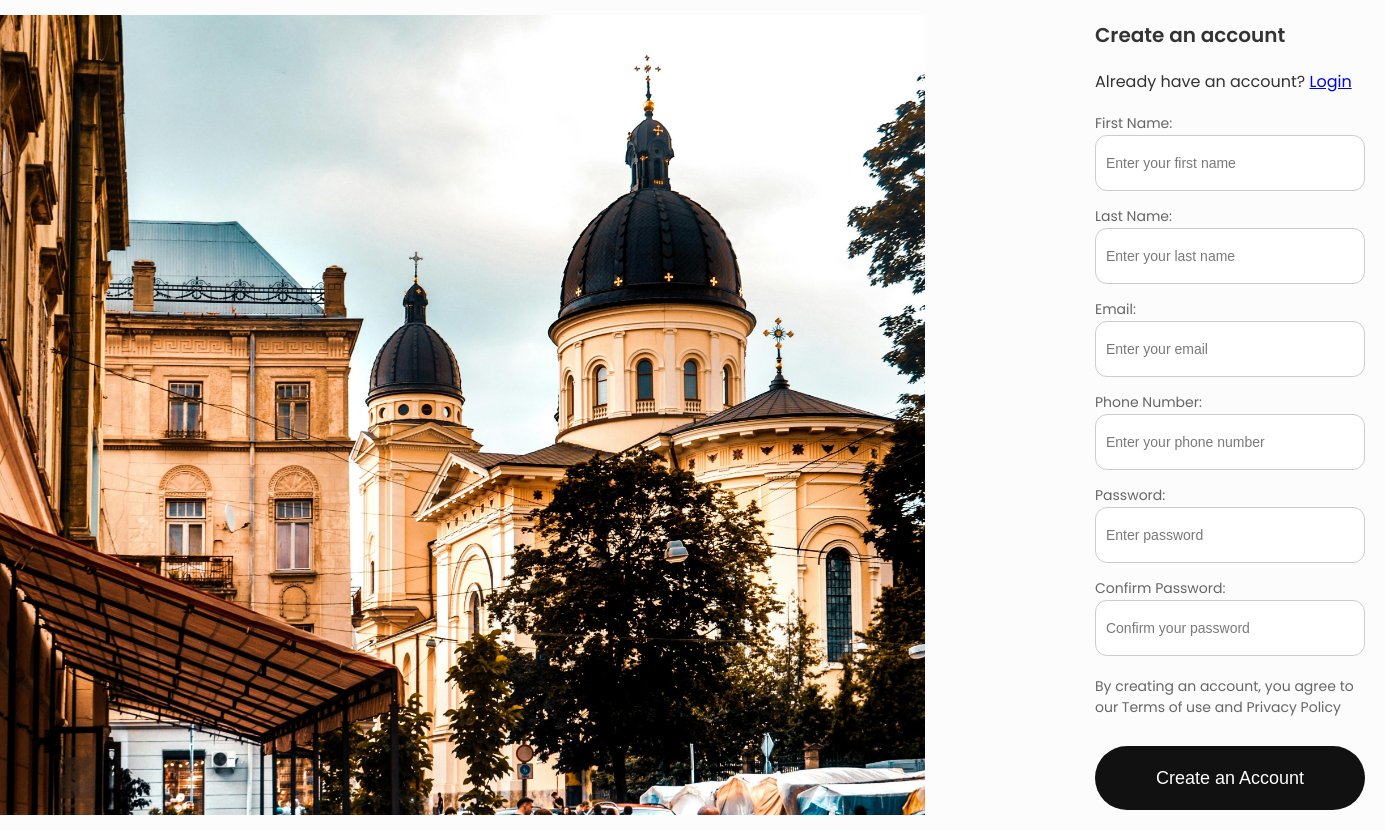
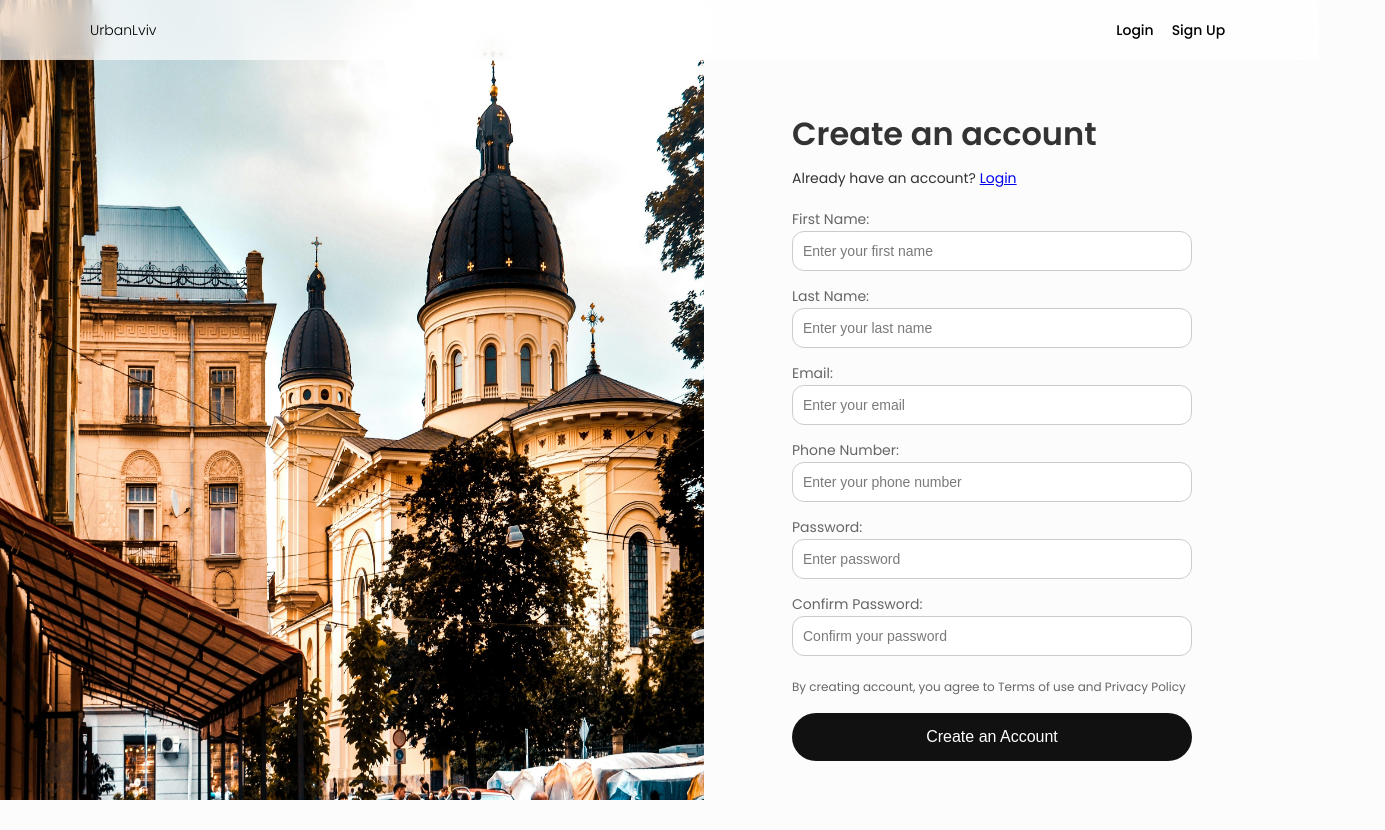
Before and after one commit to sparkLess16/urbanlviv_ui, a React (Create React App) app: page /signup in a window 1280 px wide. Shown: the whole page, 1385 px wide, since content can reach past the window. After the commit the page ends 807 px from the top, so only its background shows below. Built offline with nearby package versions, Linux system fonts and the light colour scheme.

Commit message:
ui fixes

```diff
--- a/src/App.js
+++ b/src/App.js
@@ -3,15 +3,40 @@ import LoginPage from "./pages/LoginPage";
 import SignUpPage from "./pages/SignUpPage";
 import UserAccountPage from "./pages/UserAccountPage";
 import VerificationPage from "./pages/VerificationPage";
+import ProtectedRoute from "./components/ProtectedRoute";
+import Layout from "./components/Layout";
 import "./App.css";
 
 function App() {
   return (
     <Router>
       <Routes>
-        <Route path="/login" element={<LoginPage />} />
-        <Route path="/signup" element={<SignUpPage />} />
-        <Route path="/useraccount" element={<UserAccountPage />} />
+        <Route
+          path="/login"
+          element={
+            <Layout>
+              <LoginPage />
+            </Layout>
+          }
+        />
+        <Route
+          path="/signup"
+          element={
+            <Layout>
+              <SignUpPage />
+            </Layout>
+          }
+        />
+        <Route
+          path="/userAccount"
+          element={
+            <ProtectedRoute>
+              <Layout>
+                <UserAccountPage />
+              </Layout>
+            </ProtectedRoute>
+          }
+        />
         <Route path="/verification" element={<VerificationPage />} />
       </Routes>
     </Router>
--- /dev/null
+++ b/src/components/Layout.js
@@ -0,0 +1,44 @@
+import { useNavigate } from "react-router-dom";
+import { useEffect, useState } from "react";
+import "../styles/Layout.css";
+
+const Layout = ({ children }) => {
+  const navigate = useNavigate();
+  const [isAuthenticated, setIsAuthenticated] = useState(false);
+
+  useEffect(() => {
+    const token = localStorage.getItem("authToken");
+    setIsAuthenticated(!!token);
+  }, []);
+
+  const handleSignOut = () => {
+    localStorage.removeItem("authToken");
+    setIsAuthenticated(false);
+    navigate("/login");
+  };
+
+  return (
+    <div className="app-container">
+      <header className="app-header">
+        <h1 className="logo" onClick={() => navigate("/")}>
+          UrbanLviv
+        </h1>
+        <div className="header-buttons">
+          {isAuthenticated ? (
+            <button className="sign-out-btn" onClick={handleSignOut}>
+              Sign Out
+            </button>
+          ) : (
+            <>
+              <button onClick={() => navigate("/login")}>Login</button>
+              <button onClick={() => navigate("/signup")}>Sign Up</button>
+            </>
+          )}
+        </div>
+      </header>
+      <main>{children}</main>
+    </div>
+  );
+};
+
+export default Layout;
--- a/src/components/Login.js
+++ b/src/components/Login.js
@@ -65,10 +65,13 @@ const Login = () => {
   });
 
   return (
-    <div className="login">
-      <img src={myImage} alt="Description" className="image-login" />
-      <div className="container">
-        <h2>Login</h2>
+    <div className="login-container">
+      <div className="login-container-img">
+        <img src={myImage} alt="Description" className="image-login" />
+      </div>
+
+      <div className="login-container-content">
+        <h2 className="login-container-content-title">Login</h2>
         <p className="signup-link">
           Already have an account? <Link to="/signup">Sign Up</Link>
         </p>
@@ -115,7 +118,7 @@ const Login = () => {
 
                 <button
                   type="submit"
-                  className="btn btn-success"
+                  className="form-group-btn"
                   disabled={isSubmitting}
                 >
                   {isSubmitting ? "Login..." : "Login"}
--- /dev/null
+++ b/src/components/ProtectedRoute.js
@@ -0,0 +1,8 @@
+import { Navigate } from "react-router-dom";
+
+const ProtectedRoute = ({ children }) => {
+  const token = localStorage.getItem("authToken");
+  return token ? children : <Navigate to="/login" replace />;
+};
+
+export default ProtectedRoute;
--- a/src/components/SignUp.js
+++ b/src/components/SignUp.js
@@ -4,7 +4,7 @@ import { useNavigate, Link } from "react-router-dom";
 import * as Yup from "yup";
 import { Formik, Form, Field, ErrorMessage } from "formik";
 import "../styles/SignUp.css";
-import myImage from '../assets/img2.jpg';
+import myImage from "../assets/img2.jpg";
 
 const Signup = () => {
   const navigate = useNavigate();
@@ -23,7 +23,7 @@ const Signup = () => {
       .required("Password is required"),
     confirmPassword: Yup.string()
       .oneOf([Yup.ref("password"), null], "Passwords must match")
-      .required("Confirm Password is required")
+      .required("Confirm Password is required"),
   });
 
   const initialValues = {
@@ -32,7 +32,7 @@ const Signup = () => {
     email: "",
     phone: "",
     password: "",
-    confirmPassword: ""
+    confirmPassword: "",
   };
 
   // Handle form submission with an API call
@@ -52,8 +52,7 @@ const Signup = () => {
       // If there is an error from the API, set a server error in Formik
       setErrors({
         server:
-          error.response?.data?.message ||
-          "Sign-up failed, please try again."
+          error.response?.data?.message || "Sign-up failed, please try again.",
       });
     } finally {
       setSubmitting(false);
@@ -61,15 +60,15 @@ const Signup = () => {
   };
 
   return (
-    <div className="signup">
-      <img src={myImage} alt="Description" className="img-signup"/>
-      <div className="container">
-        <h2>Create an account</h2>
+    <div className="signup-container">
+      <div className="signup-container-img">
+        <img src={myImage} alt="Description" className="img-signup" />
+      </div>
+
+      <div className="signup-container-content">
+        <h2 className="signup-container-content-title">Create an account</h2>
         <p className="login-link">
-          Already have an account?{" "}
-          <Link to="/login">
-            Login
-          </Link>
+          Already have an account? <Link to="/login">Login</Link>
         </p>
         <Formik
           initialValues={initialValues}
@@ -78,7 +77,9 @@ const Signup = () => {
         >
           {({ isSubmitting, errors }) => (
             <Form className="addUserForm">
-              {errors.server && <p className="error-message">{errors.server}</p>}
+              {errors.server && (
+                <p className="error-message">{errors.server}</p>
+              )}
               <div className="inputGroup">
                 <div className="form-group">
                   <label htmlFor="firstName">First Name:</label>
@@ -88,7 +89,11 @@ const Signup = () => {
                     name="firstName"
                     placeholder="Enter your first name"
                   />
-                  <ErrorMessage name="firstName" component="p" className="error-message" />
+                  <ErrorMessage
+                    name="firstName"
+                    component="p"
+                    className="error-message"
+                  />
                 </div>
 
                 <div className="form-group">
@@ -99,7 +104,11 @@ const Signup = () => {
                     name="lastName"
                     placeholder="Enter your last name"
                   />
-                  <ErrorMessage name="lastName" component="p" className="error-message" />
+                  <ErrorMessage
+                    name="lastName"
+                    component="p"
+                    className="error-message"
+                  />
                 </div>
 
                 <div className="form-group">
@@ -110,9 +119,12 @@ const Signup = () => {
                     name="email"
                     placeholder="Enter your email"
                   />
-                  <ErrorMessage name="email" component="p" className="error-message" />
+                  <ErrorMessage
+                    name="email"
+                    component="p"
+                    className="error-message"
+                  />
                 </div>
-
 
                 <div className="form-group">
                   <label htmlFor="phone">Phone Number:</label>
@@ -122,7 +134,11 @@ const Signup = () => {
                     name="phone"
                     placeholder="Enter your phone number"
                   />
-                  <ErrorMessage name="phone" component="p" className="error-message" />
+                  <ErrorMessage
+                    name="phone"
+                    component="p"
+                    className="error-message"
+                  />
                 </div>
 
                 <div className="form-group">
@@ -133,7 +149,11 @@ const Signup = () => {
                     name="password"
                     placeholder="Enter password"
                   />
-                  <ErrorMessage name="password" component="p" className="error-message" />
+                  <ErrorMessage
+                    name="password"
+                    component="p"
+                    className="error-message"
+                  />
                 </div>
 
                 <div className="form-group">
@@ -144,14 +164,23 @@ const Signup = () => {
                     name="confirmPassword"
                     placeholder="Confirm your password"
                   />
-                  <ErrorMessage name="confirmPassword" component="p" className="error-message" />
+                  <ErrorMessage
+                    name="confirmPassword"
+                    component="p"
+                    className="error-message"
+                  />
                 </div>
 
                 <p className="terms">
-                  By creating an account, you agree to our Terms of use and Privacy Policy
+                  By creating account, you agree to Terms of use and Privacy
+                  Policy
                 </p>
 
-                <button type="submit" className="btn btn-success" disabled={isSubmitting}>
+                <button
+                  type="submit"
+                  className="signup-btn"
+                  disabled={isSubmitting}
+                >
                   {isSubmitting ? "Signing Up..." : "Create an Account"}
                 </button>
               </div>
--- /dev/null
+++ b/src/styles/Layout.css
@@ -0,0 +1,40 @@
+.app-header {
+  position: fixed;
+  top: 0;
+  left: 0;
+  width: 89%;
+  height: 40px;
+  z-index: 1000;
+  display: flex;
+  justify-content: space-between;
+  align-items: center;
+  background-color: rgba(255, 255, 255, 0.7);
+  color: rgb(255, 255, 255);
+  padding: 10px 90px;
+  backdrop-filter: blur(10px);
+  -webkit-backdrop-filter: blur(10px);
+}
+
+.logo {
+  font-size: 14px;
+  font-weight: 300;
+  cursor: pointer;
+  color: black;
+}
+
+.header-buttons button {
+  margin-left: 10px;
+  color: rgb(0, 0, 0);
+  font-family: "Poppins", sans-serif;
+  font-weight: 500;
+  font-size: 14px;
+  border: none;
+  cursor: pointer;
+  background-color: transparent;
+  padding: 4px;
+  outline: none;
+}
+
+.header-buttons button:hover {
+  color: rgb(103, 102, 102);
+}
--- a/src/styles/Login.css
+++ b/src/styles/Login.css
@@ -1,19 +1,17 @@
-.container {
-  max-width: 400px;
-  padding: 20px;
+.login-container-content {
+  width: 400px;
+  margin: 0 auto;
 }
 
-
-.signup-link{
+.signup-link {
   font-weight: 400;
-  font-size: 16px;
+  font-size: 14px;
   line-height: 24px;
   color: #333333;
   margin: 0;
   margin-top: 8px;
   margin-bottom: 16px;
 }
-
 
 .form-group {
   margin-bottom: 12px;
@@ -34,7 +32,6 @@ label {
   margin-top: 2px;
 }
 
-
 .addUserForm .inputGroup input {
   border: 1px solid #ccc;
   border-radius: 12px;
@@ -50,32 +47,34 @@ input::placeholder {
   color: rgb(122, 122, 122); /* Replace 'red' with your desired color */
 }
 
-.inputGroup button {
+.form-group-btn {
   background-color: #111111;
   color: white;
   font-weight: 500;
   border: none;
   border-radius: 32px;
   cursor: pointer;
-  font-size: 18px;
+  font-size: 16px;
   transition: background 0.3s ease-in-out;
-  width: 270px;
-  height: 64px;
+  width: 100%;
+  height: 48px;
   margin-top: 12px;
 }
 
-.inputGroup button:hover {
+.form-group-btn:hover {
   background-color: #4e4e4e;
 }
 
-
-.image-login{
+.image-login {
   height: 100vh;
-  width: 1092px;
+  width: 55vw;
 }
 
-.login{
+.login-container {
   display: flex;
   align-items: center;
-  gap: 150px;
 }
+
+.login-container-content-title {
+  font-size: 32px;
+}
--- a/src/styles/ReportForm.css
+++ b/src/styles/ReportForm.css
@@ -27,6 +27,8 @@
   display: flex;
   align-items: center;
   color: #333333;
+  margin: 0;
+  margin-bottom: 12px;
 }
 
 #placeHapp {
--- a/src/styles/SignUp.css
+++ b/src/styles/SignUp.css
@@ -1,12 +1,12 @@
-.container {
-    max-width: 400px;
-    padding: 20px;
+.signup-container-content {
+  width: 400px;
+  margin: 0 auto;
+  padding-top: 64px;
 }
 
-
-  .login-link{
+.login-link {
   font-weight: 400;
-    font-size: 16px;
+  font-size: 14px;
   line-height: 24px;
   color: #333333;
   margin: 0;
@@ -14,8 +14,7 @@
   margin-bottom: 16px;
 }
 
-
-  h2 {
+.signup-container-content-title {
   text-align: center;
   color: #333;
   font-weight: 600;
@@ -25,7 +24,6 @@
   align-items: center;
   margin: 0;
 }
-
 
 .form-group {
   margin-bottom: 12px;
@@ -46,41 +44,41 @@
   margin-top: 2px;
 }
 
-
 .addUserForm .inputGroup input {
   border: 1px solid #ccc;
   border-radius: 12px;
   width: 100%;
+  height: 40px;
 }
 
-  .inputGroup button {
+.signup-btn {
   background-color: #111111;
   color: white;
   font-weight: 500;
   border: none;
   border-radius: 32px;
   cursor: pointer;
-    font-size: 18px;
+  font-size: 16px;
   transition: background 0.3s ease-in-out;
-    width: 270px;
-    height: 64px;
+  width: 100%;
+  height: 48px;
 }
 
 .inputGroup button:hover {
   background-color: #4e4e4e;
 }
 
-  .terms{
+.terms {
   color: #666666;
-    font-size: 14px;
+  font-size: 12px;
 }
 
-  .img-signup{
+.img-signup {
   height: 100vh;
+  width: 55vw;
 }
 
-  .signup{
+.signup-container {
   display: flex;
   align-items: center;
-    gap: 150px;
 }
```
Also changed, not shown: src/components/Report.js (+59 -29 lines), src/styles/Report.css (+12 -0 lines), src/styles/UserAccount.css (+6 -1 lines). Lines whose indentation alone changed are shown as unchanged.
